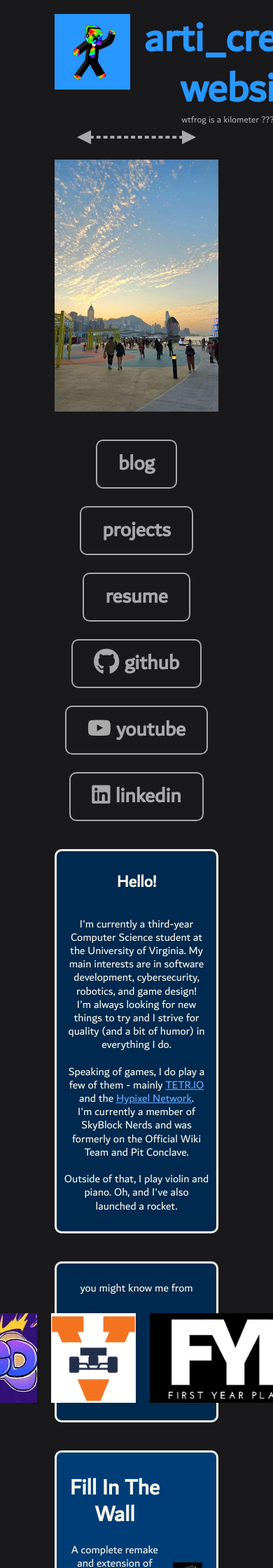
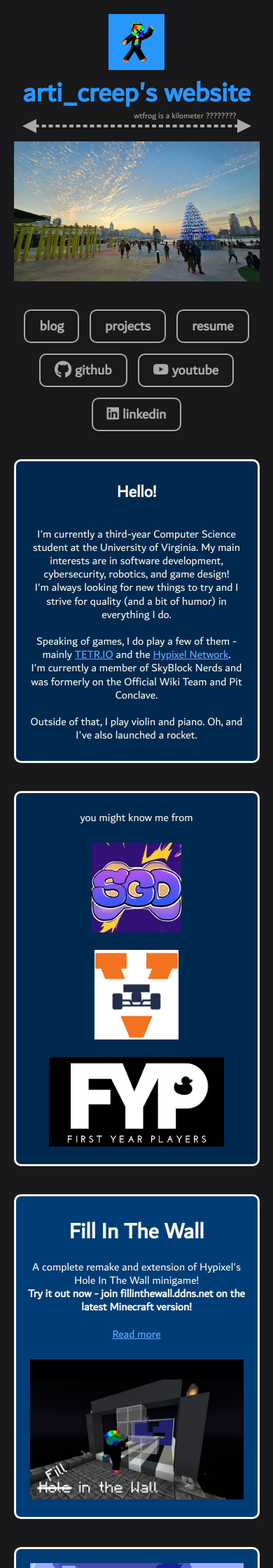
Before and after one commit to Arti-Dev/arti-dev.github.io, a Jekyll site: the page built from index.html, in a window 390 px wide. Shown: the top 2240 px of the page at 70% size. Built offline with Jekyll 4.4.1, drawn with Linux system fonts in a browser that asks for light colours; nearby versions of some CDN libraries.

Commit message:
Add mobile-friendly CSS

```diff
--- a/css/style.css
+++ b/css/style.css
@@ -56,37 +56,34 @@ hr {
 
 /* Triangle code adapted from
 https://stackoverflow.com/questions/18816486/how-can-i-make-a-pointy-arrow-with-a-div-in-css */
-hr:before {
+hr:before,
+hr:after {
     position: relative;
     bottom: 10px;
-    left: -10px;
     display: inline;
     content: "";
     width: 0;
     height: 0;
     border-top: 10px solid transparent;
     border-bottom: 10px solid transparent;
+}
+
+hr:before {
+    left: -10px;
     border-right: 20px solid darkgray;
     float: left;
 }
 
 hr:after {
-    position: relative;
-    bottom: 10px;
     right: -10px;
-    display: inline;
-    content: "";
-    width: 0;
-    height: 0;
-    border-top: 10px solid transparent;
-    border-bottom: 10px solid transparent;
     border-left: 20px solid darkgray;
     float: right;
 }
 
 .frontpageimg {
     background-image: url("../assets/20231226_174108.jpg");
-    background-size: 640px 360px;
+    /*background-size: 640px 360px;*/
+    background-size: 80%;
     /*filter: blur(2px);*/
     height: 360px;
     background-repeat: no-repeat;
@@ -241,3 +238,66 @@ a{
     font-weight: normal;
     src: local('Dubai Regular'), url('Dubai-Regular.woff') format('woff');
 }
+
+/* Adapted from ChatGPT-generated code */
+@media screen and (max-width: 768px) {
+    body {
+        max-width: 90%;
+
+    }
+
+    .header {
+        flex-direction: column;
+        align-items: center;
+        gap: 10px;
+    }
+
+    .titletext h1 {
+        font-size: 40px;
+    }
+
+    .titletext small {
+        right: 20px;
+        bottom: -15px;
+        font-size: 12px;
+    }
+
+    .header img {
+        width: 80px;
+        height: 80px;
+    }
+
+    .frontpageimg {
+        background-size: cover;
+        height: 200px;
+    }
+
+    .buttonbox {
+        gap: 15px;
+    }
+
+    .button {
+        font-size: 20px;
+        padding: 10px 20px;
+    }
+
+    .project-strip.image-left,
+    .project-strip.image-right {
+        grid-template-columns: 1fr;
+    }
+
+    .orgs {
+        flex-direction: column;
+    }
+
+    hr {
+        margin: 20px;
+    }
+
+    .footer {
+        flex-direction: column;
+        gap: 5px;
+    }
+
+
+}
```
